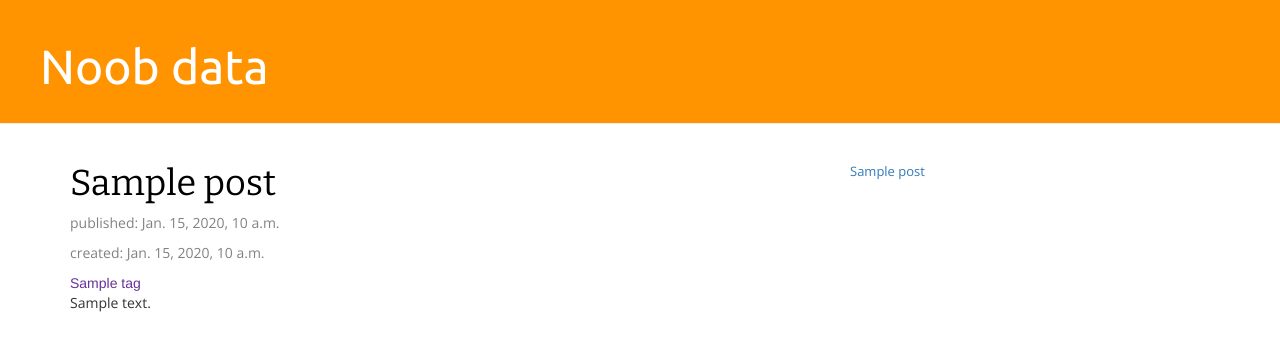
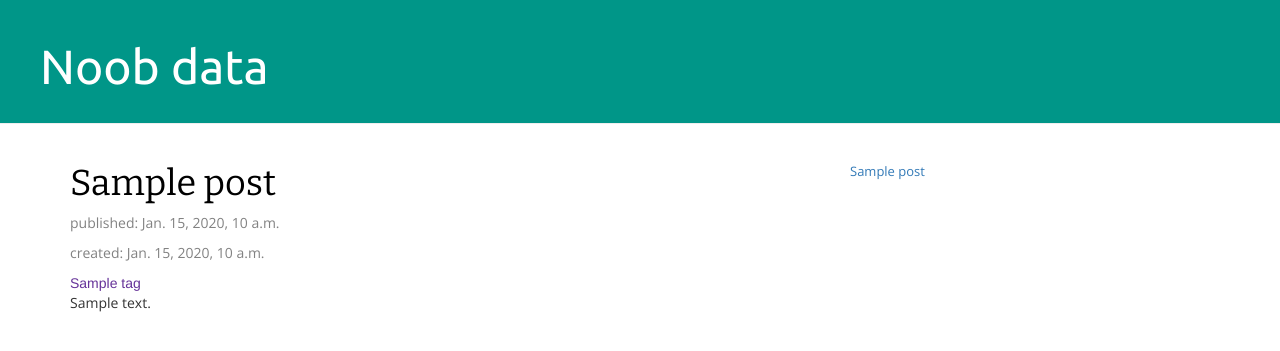
Before and after one commit to germanas/blogproject, a Django app: template blogapp/templates/blogapp/post_list.html in a window 1280 px wide. Shown: the top 351 px of the page. Run offline with Django 3.2, Linux system fonts and the light colour scheme; the template is opened without the code that fills it: most values are stand-ins (such as "Sample title", 1, 10 or a date in 2020); some libraries are stand-ins or nearby versions.

```diff
--- a/blogapp/static/css/style.css
+++ b/blogapp/static/css/style.css
@@ -1,5 +1,5 @@
 .page-header {
-    background-color: #ff9400;
+    background: #009688;
     margin-top: 0;
     padding: 20px 20px 20px 40px;
 }
```
